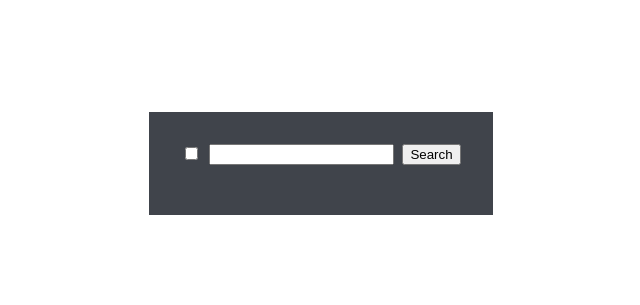
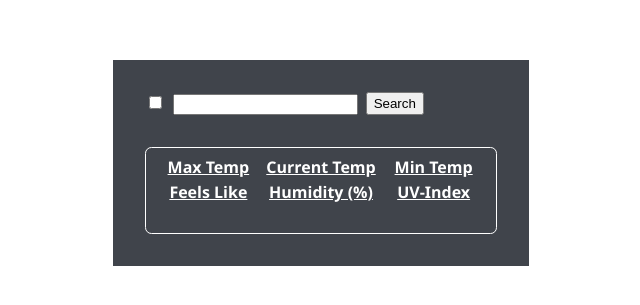
Before and after one commit to rynhardt-engelbrecht/weather_app, a website built with webpack: page src/template.html in a window 1280 px wide. Shown: the part 237-542 px from the top of the page, without its empty margins (319-959 px from the left). Built offline with nearby package versions, Linux system fonts and the light colour scheme.

Commit message:
feat: add further styling and structure

```diff
--- a/src/style.css
+++ b/src/style.css
@@ -14,11 +14,57 @@ body {
   padding: 2em;
 
   background-color: #40444b;
+  color: #ffffff;
+
+  font-family: 'Segoe UI', Tahoma, Geneva, Verdana, sans-serif;
+
+  display: flex;
+  flex-direction: column;
+  gap: 2em;
 }
 
 #weather-info-form {
   display: flex;
   gap: 0.5em;
+}
+
+#weather-info-display-container {
+  padding: 0.5em;
+
+  border: 1px solid #fff;
+  border-radius: 0.4em;
+}
+
+#temperature-data-container {
+  display: flex;
+  flex-direction: column;
+
+  gap: 0.2em;
+}
+
+#main-temp-container,
+#misc-temp-container {
+  display: grid;
+  grid-template-columns: repeat(3, 1fr);
+  gap: 0.2em;
+}
+
+.temp-data-wrapper {
+  display: flex;
+  flex-direction: column;
+}
+
+.temp-data-wrapper * {
+  text-align: center;
+}
+
+.temp-label {
+  font-weight: bold;
+  text-decoration: underline;
+}
+
+#description-text {
+  text-align: center;
 }
 
 #location-input-container {
--- a/src/template.html
+++ b/src/template.html
@@ -21,14 +21,32 @@
     <div id="weather-info-display-container">
       <div id="temperature-data-container">
         <div id="main-temp-container">
+          <div class="temp-data-wrapper">
+            <span class="temp-label">Max Temp</span>
             <div class="temp-data-display" id="tempmax-display"></div>
+          </div>
+          <div class="temp-data-wrapper">
+            <span class="temp-label">Current Temp</span>
             <div class="temp-data-display" id="tempcurrent-display"></div>
+          </div>
+          <div class="temp-data-wrapper">
+            <span class="temp-label">Min Temp</span>
             <div class="temp-data-display" id="tempmin-display"></div>
           </div>
+        </div>
         <div id="misc-temp-container">
+          <div class="temp-data-wrapper">
+            <span class="temp-label">Feels Like</span>
             <div class="misc-temp-display" id="feelslike-display"></div>
+          </div>
+          <div class="temp-data-wrapper">
+            <span class="temp-label">Humidity (%)</span>
             <div class="misc-temp-display" id="humidity-display"></div>
+          </div>
+          <div class="temp-data-wrapper">
+            <span class="temp-label">UV-Index</span>
             <div class="misc-temp-display" id="uvindex-display"></div>
+          </div>
         </div>
       </div>
       <div id="condition-icon-container">
```
Lines whose indentation alone changed are shown as unchanged.
